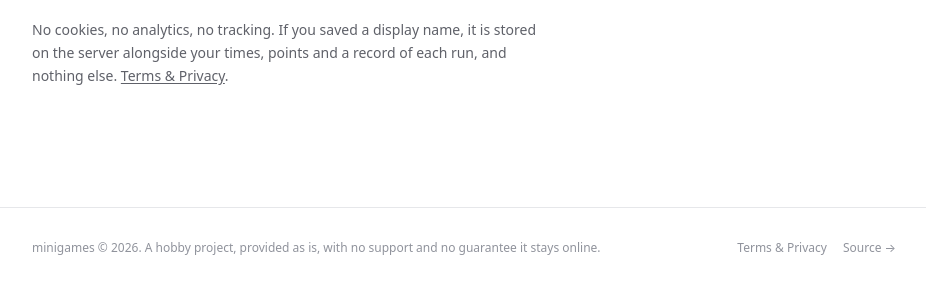
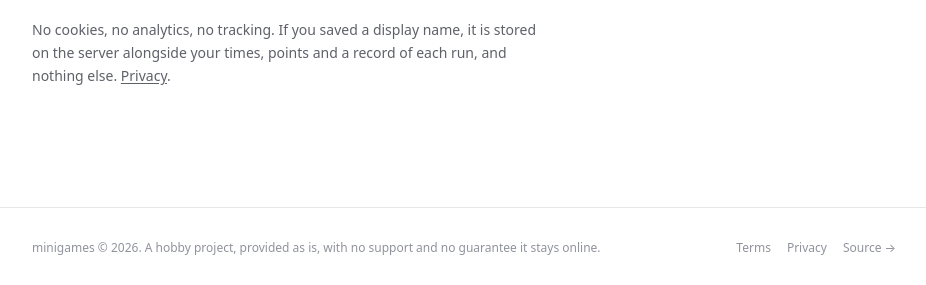
Before and after one commit to cpwillis/minigames, a Next.js app: page /settings in a window 1280 px wide. Shown: the part 652-937 px from the top of the page, without its empty margins (176-1102 px from the left). Built offline with nearby package versions, Linux system fonts and the light colour scheme; no server answers.

Commit message:
point policy links at the shared pages

```diff
--- a/src/app/layout.tsx
+++ b/src/app/layout.tsx
@@ -1,5 +1,4 @@
 import type { Metadata, Viewport } from 'next'
-import Link from 'next/link'
 import { ThemeProvider, THEME_SCRIPT } from '@/components/ThemeProvider'
 import Nav from '@/components/Nav'
 import './globals.css'
@@ -91,9 +90,12 @@ export default function RootLayout({ children }: { children: React.ReactNode })
                 and no guarantee it stays online.
               </p>
               <nav aria-label="Footer" className="flex shrink-0 items-center gap-4">
-                <Link href="/legal" className="transition-colors hover:text-fg">
-                  Terms &amp; Privacy
-                </Link>
+                <a href="https://cpwillis.dev/terms" className="transition-colors hover:text-fg">
+                  Terms
+                </a>
+                <a href="https://cpwillis.dev/privacy" className="transition-colors hover:text-fg">
+                  Privacy
+                </a>
                 <a
                   href={GITHUB_URL}
                   target="_blank"
--- a/src/app/settings/page.tsx
+++ b/src/app/settings/page.tsx
@@ -1,6 +1,5 @@
 'use client'
 import { useState, useEffect } from 'react'
-import Link from 'next/link'
 import { useTheme } from '@/components/ThemeProvider'
 import { useUser } from '@/hooks/useUser'
 import { useProgress } from '@/hooks/useProgress'
@@ -135,9 +134,12 @@ export default function SettingsPage() {
         <p className="text-sm leading-relaxed text-muted">
           No cookies, no analytics, no tracking. If you saved a display name, it is stored on the
           server alongside your times, points and a record of each run, and nothing else.{' '}
-          <Link href="/legal" className="underline underline-offset-2 hover:text-fg">
-            Terms &amp; Privacy
-          </Link>
+          <a
+            href="https://cpwillis.dev/privacy"
+            className="underline underline-offset-2 hover:text-fg"
+          >
+            Privacy
+          </a>
           .
         </p>
       </Section>
```
